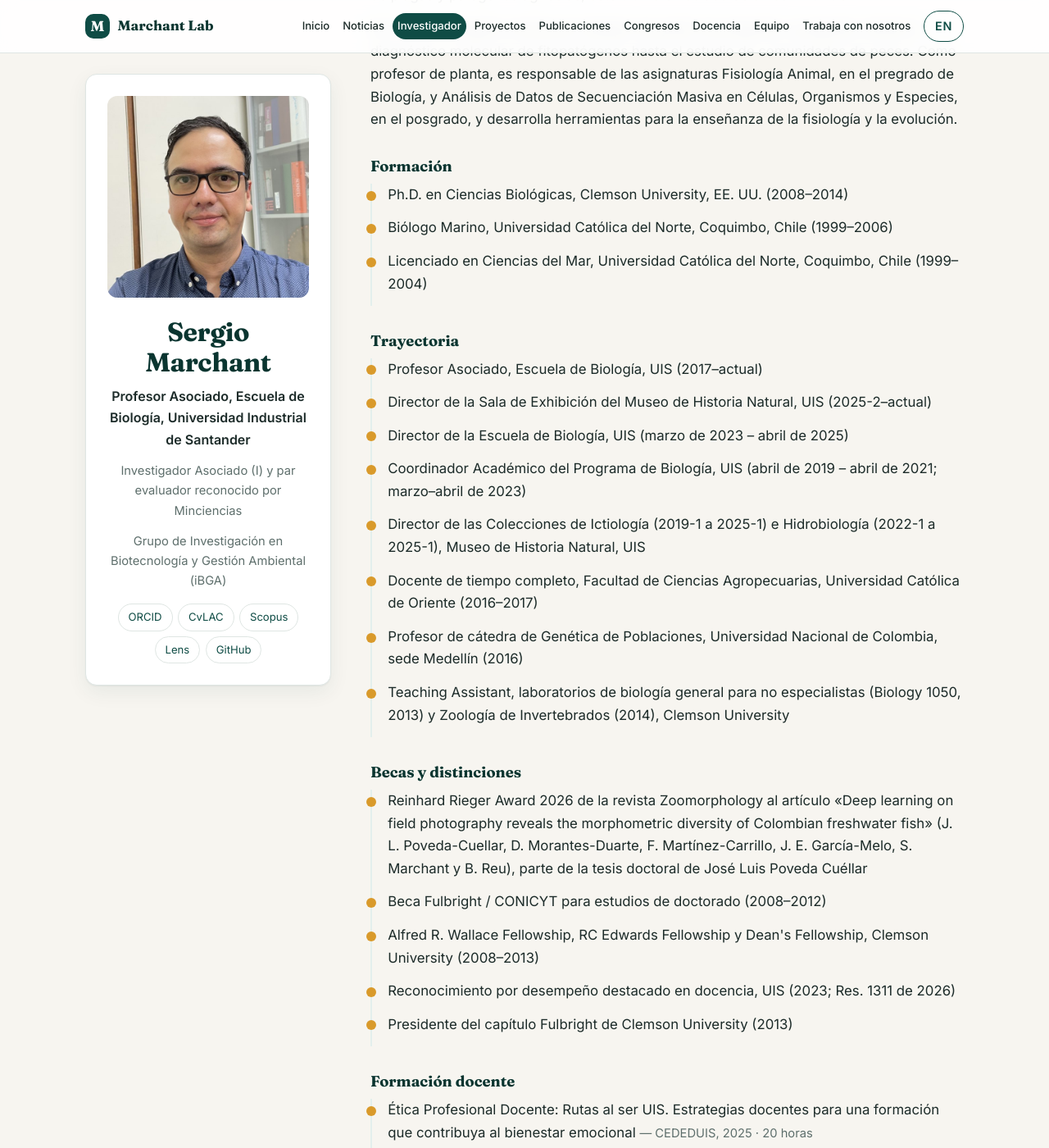
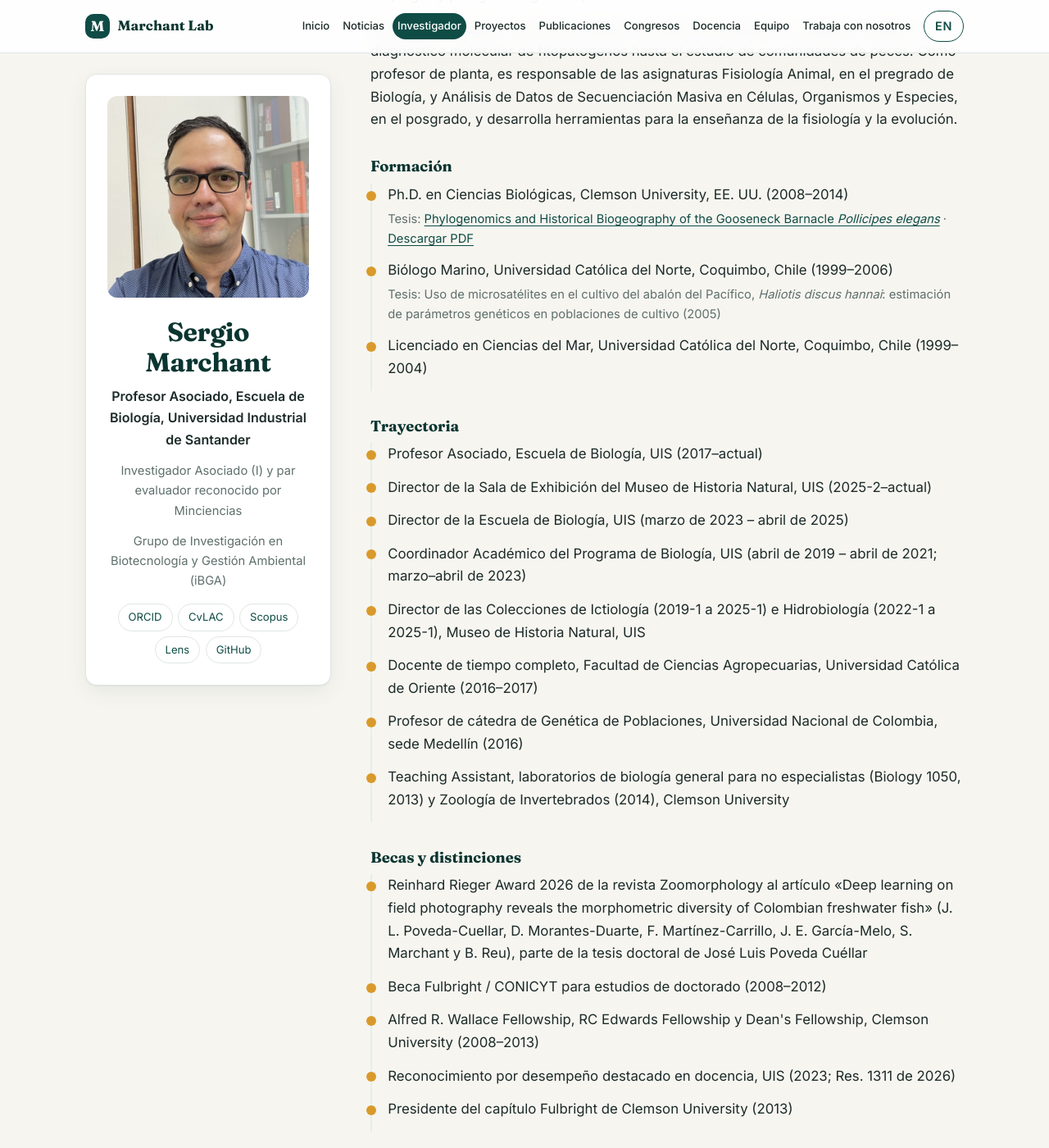
Before and after one commit to Marchant-Lab/marchant-lab-web, a Jekyll site: the page built from investigador.html, in a window 1280 px wide and 1400 px high, scrolled down 534 px. Shown: the whole window at 82% size. Built offline with Jekyll 4.4.1, drawn with Linux system fonts in a browser that asks for light colours.

Commit message:
contenido: agrega a la formación del investigador los títulos de tesis y el enlace al PDF de la tesis doctoral (TigerPrints)
Co-Authored-By: Claude Opus 5.5 <noreply@anthropic.com>

```diff
--- a/_data/investigador.yml
+++ b/_data/investigador.yml
@@ -8,10 +8,14 @@ bio:
   - Biólogo chileno interesado en aplicar herramientas genéticas y ecológicas al conocimiento y el aprovechamiento sostenible de la biodiversidad. Se formó en Biología Marina en la Universidad Católica del Norte (Coquimbo, Chile) y obtuvo su doctorado en Ciencias Biológicas en Clemson University (Carolina del Sur, EE. UU.), donde estudió la biogeografía, la adaptación térmica y la distribución del percebe Pollicipes elegans.
   - Ha desarrollado marcadores genómicos en plantas, isópodos marinos y abalones para delimitar especies y medir diversidad genética. Hoy su trabajo se centra en el ADN ambiental y la ecología molecular para estudiar y conservar la biodiversidad, en la genómica de microorganismos con potencial biotecnológico y en el diagnóstico molecular de plagas y patógenos agrícolas, este último en colaboración con AGROSAVIA.
   - En la UIS ha dirigido numerosos trabajos de grado de pregrado y posgrado, desde el diagnóstico molecular de fitopatógenos hasta el estudio de comunidades de peces. Como profesor de planta, es responsable de las asignaturas Fisiología Animal, en el pregrado de Biología, y Análisis de Datos de Secuenciación Masiva en Células, Organismos y Especies, en el posgrado, y desarrolla herramientas para la enseñanza de la fisiología y la evolución.
-formacion:
-  - Ph.D. en Ciencias Biológicas, Clemson University, EE. UU. (2008–2014)
-  - Biólogo Marino, Universidad Católica del Norte, Coquimbo, Chile (1999–2006)
-  - Licenciado en Ciencias del Mar, Universidad Católica del Norte, Coquimbo, Chile (1999–2004)
+formacion:   # tesis: TigerPrints (Clemson) y CV de 2014 (soportes-academicos/hoja-de-vida/); la de pregrado no está en línea
+  - grado: Ph.D. en Ciencias Biológicas, Clemson University, EE. UU. (2008–2014)
+    tesis: Phylogenomics and Historical Biogeography of the Gooseneck Barnacle Pollicipes elegans
+    enlace: https://open.clemson.edu/all_dissertations/1539/
+    pdf: https://open.clemson.edu/cgi/viewcontent.cgi?article=2540&context=all_dissertations
+  - grado: Biólogo Marino, Universidad Católica del Norte, Coquimbo, Chile (1999–2006)
+    tesis: "Uso de microsatélites en el cultivo del abalón del Pacífico, Haliotis discus hannai: estimación de parámetros genéticos en poblaciones de cultivo (2005)"
+  - grado: Licenciado en Ciencias del Mar, Universidad Católica del Norte, Coquimbo, Chile (1999–2004)
 trayectoria:   # cargos UIS con soporte en la carga académica o en resoluciones (soportes-academicos/resoluciones/)
   - Profesor Asociado, Escuela de Biología, UIS (2017–actual)
   - Director de la Sala de Exhibición del Museo de Historia Natural, UIS (2025-2–actual)
--- a/_data/ui.yml
+++ b/_data/ui.yml
@@ -19,6 +19,7 @@ es:
   banda_texto: Recibimos estudiantes, posdoctorados e investigadores visitantes, buscamos colaboraciones y proyectos conjuntos, y ofrecemos servicios de secuenciación, ADN ambiental, diagnóstico molecular y bioinformática.
   banda_boton: Ver opciones
   formacion: Formación
+  tesis: Tesis
   trayectoria: Trayectoria
   distinciones: Becas y distinciones
   grupos_proyectos: [Proyectos activos, Proyectos finalizados]
@@ -87,6 +88,7 @@ en:
   banda_texto: We welcome students, postdocs and visiting researchers, seek collaborations and joint projects, and offer sequencing, environmental DNA, molecular diagnostics and bioinformatics services.
   banda_boton: See options
   formacion: Education
+  tesis: Thesis
   trayectoria: Career
   distinciones: Fellowships and awards
   grupos_proyectos: [Active projects, Completed projects]
--- a/_includes/paginas/investigador.html
+++ b/_includes/paginas/investigador.html
@@ -12,7 +12,8 @@
   <div class="perfil-cuerpo">
     {% for p in i.bio %}{% assign tx = tr[p] | default: p %}<p>{% include cursiva.html t=tx %}</p>{% endfor %}
     <h3>{{ ui.formacion }}</h3>
-    <ul class="linea-tiempo">{% for f in i.formacion %}<li>{{ tr[f] | default: f }}</li>{% endfor %}</ul>
+    <ul class="linea-tiempo">{% for f in i.formacion %}<li>{{ tr[f.grado] | default: f.grado }}
+      {% if f.tesis %}<p class="nota tesis-grado">{{ ui.tesis }}: {% if f.enlace %}<a href="{{ f.enlace }}">{% include cursiva.html t=f.tesis %}</a>{% else %}{% include cursiva.html t=f.tesis %}{% endif %}{% if f.pdf %} · <a href="{{ f.pdf }}">{{ ui.pdf }}</a>{% endif %}</p>{% endif %}</li>{% endfor %}</ul>
     <h3>{{ ui.trayectoria }}</h3>
     <ul class="linea-tiempo">{% for t in i.trayectoria %}<li>{{ tr[t] | default: t }}</li>{% endfor %}</ul>
     <h3>{{ ui.distinciones }}</h3>
--- a/assets/style.css
+++ b/assets/style.css
@@ -135,6 +135,7 @@ details p { margin-top: .6rem; }
 .publicaciones a, .publicaciones .titulo { display: block; font-weight: 600; text-decoration: none; color: var(--tinta); }
 .publicaciones a:hover { color: var(--verde); }
 .publicaciones em { color: var(--gris); font-size: .92rem; }
+.tesis-grado { margin: .2rem 0 0; }
 .publicaciones details { margin-top: .5rem; }
 .publicaciones .enlaces-pub { display: flex; flex-wrap: wrap; align-items: center; gap: .4rem 1rem; margin: .6rem 0 0; font-size: .85rem; }
 .publicaciones .enlaces-pub a { display: inline; font-weight: 600; color: var(--verde); }
--- a/scripts/revisar_traducciones.py
+++ b/scripts/revisar_traducciones.py
@@ -32,7 +32,8 @@ usados |= set(textos(cargar("noticias"), ["titulo", "texto"]))
 usados |= set(textos(cargar("galeria"), ["pie"]))
 infra = cargar("infraestructura")
 usados |= set(textos([infra], ["sede", "espacios"])) | set(textos(infra["grupos"], ["nombre", "equipos"]))
-usados |= set(textos([inv], ["cargo", "categoria", "grupo", "bio", "formacion", "trayectoria", "distinciones"]))
+usados |= set(textos([inv], ["cargo", "categoria", "grupo", "bio", "trayectoria", "distinciones"]))
+usados |= set(textos(inv["formacion"], ["grado"]))  # el título de la tesis no se traduce
 usados |= set(textos(inv["formacion_docente"], ["nombre", "nivel", "periodos"]))
 for seccion in doc.values():
     usados |= set(textos(seccion, ["nombre", "nivel", "periodos", "descripcion"]))
```
